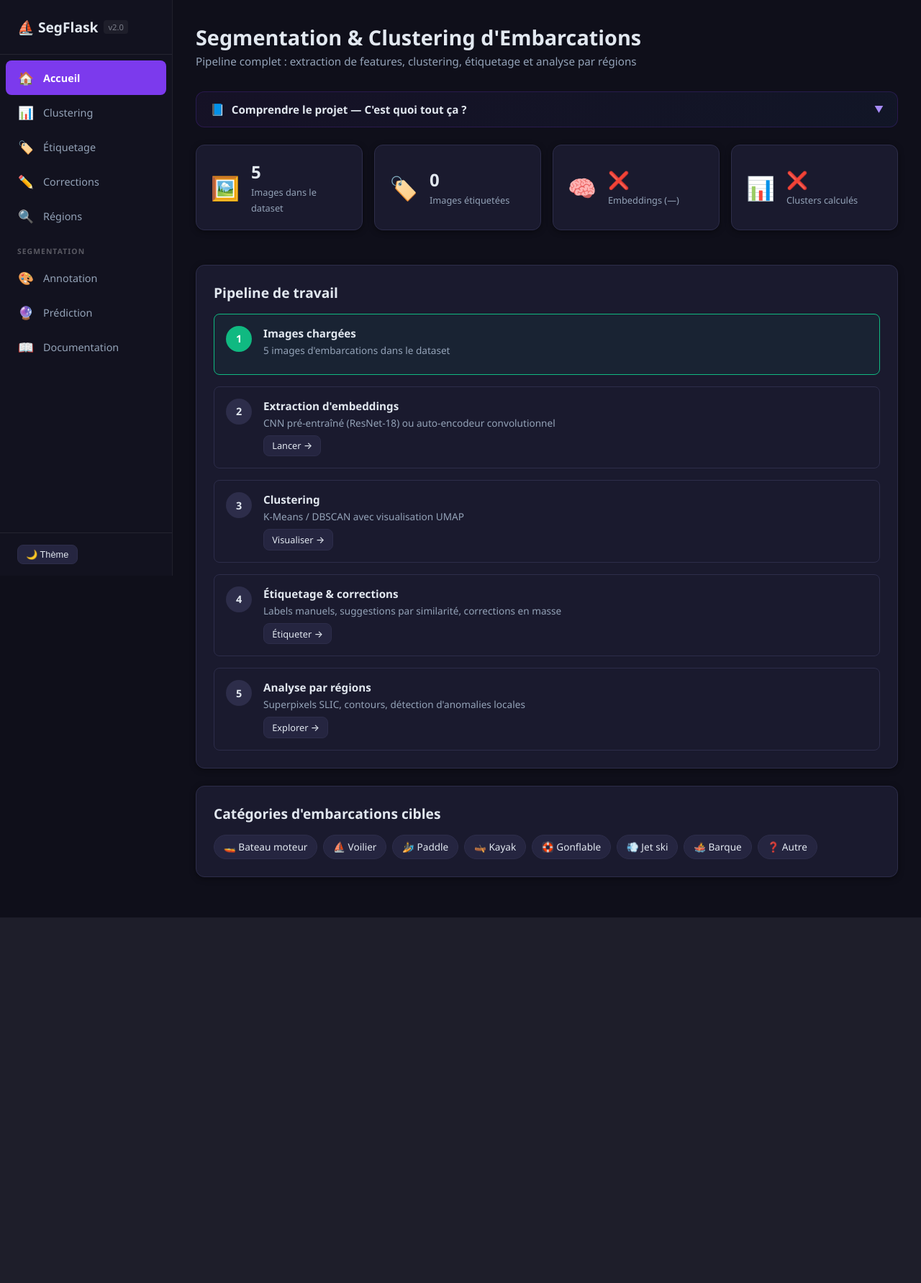
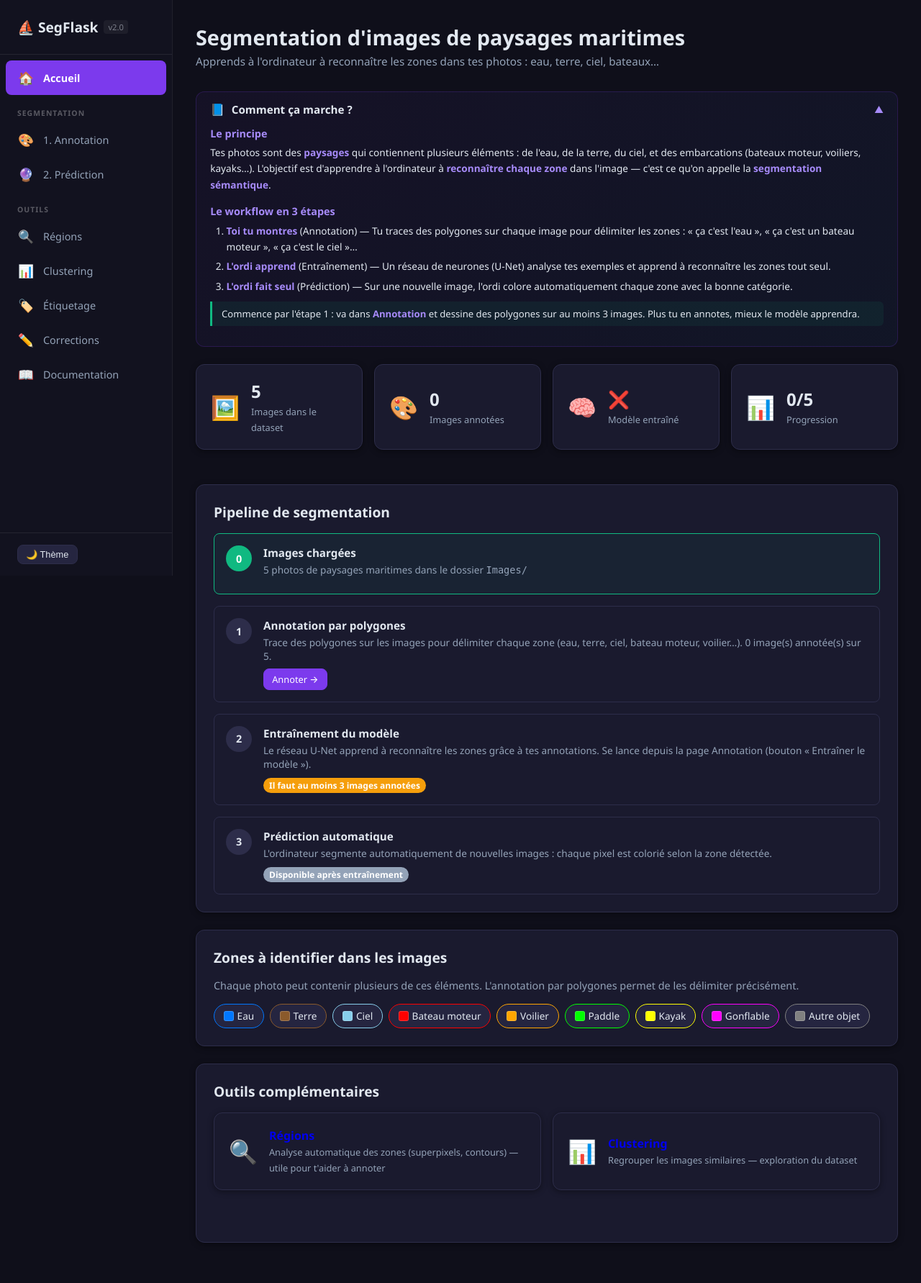
Before and after one commit to ElliottDaens/projet_segmentation_flask, a Flask app: page / in a window 1280 px wide. Shown: the whole page at 72% size. Before the commit the page ends 1275 px from the top, so only its background shows below. Run offline with Flask 3, Linux system fonts and the light colour scheme; some libraries are stand-ins or nearby versions.

Commit message:
refactor: pipeline recentre sur annotation par zones - segmentation semantique en priorite, clustering/etiquetage deviennent des outils secondaires, tutos mis a jour
Made-with: Cursor

```diff
--- a/app.py
+++ b/app.py
@@ -74,16 +74,14 @@ def add_history_entry(filename: str, old_label: str, new_label: str):
 @app.route("/")
 def index():
     images = list_images()
-    labels = load_labels()
-    n_labeled = sum(1 for v in labels.values() if v.get("label", "") != "non_etiqueté")
-    has_embeddings = _state["embeddings"] is not None
-    has_clusters = _state["cluster_labels"] is not None
+    from preprocessing.segmentation_dataset import count_annotated_images
+    n_annotated = count_annotated_images()
+    model_path = os.path.join(config.MODELS_SAVE_DIR, "unet.pth")
+    model_ready = os.path.isfile(model_path)
     return render_template("index.html",
                            n_images=len(images),
-                           n_labeled=n_labeled,
-                           has_embeddings=has_embeddings,
-                           has_clusters=has_clusters,
-                           method=_state["method"])
+                           n_annotated=n_annotated,
+                           model_ready=model_ready)
 
 
 # ── ROUTE : Clustering ──────────────────────────────────────────────
--- a/templates/base.html
+++ b/templates/base.html
@@ -18,6 +18,21 @@
             <li><a href="{{ url_for('index') }}" class="{% if request.endpoint == 'index' %}active{% endif %}">
                 <span class="nav-icon">🏠</span> Accueil
             </a></li>
+
+            <li class="nav-separator"><span>Segmentation</span></li>
+
+            <li><a href="{{ url_for('annotation_page') }}" class="{% if request.endpoint == 'annotation_page' %}active{% endif %}">
+                <span class="nav-icon">🎨</span> 1. Annotation
+            </a></li>
+            <li><a href="{{ url_for('prediction_page') }}" class="{% if request.endpoint == 'prediction_page' %}active{% endif %}">
+                <span class="nav-icon">🔮</span> 2. Prédiction
+            </a></li>
+
+            <li class="nav-separator"><span>Outils</span></li>
+
+            <li><a href="{{ url_for('regions_page') }}" class="{% if request.endpoint == 'regions_page' %}active{% endif %}">
+                <span class="nav-icon">🔍</span> Régions
+            </a></li>
             <li><a href="{{ url_for('clustering_page') }}" class="{% if request.endpoint == 'clustering_page' %}active{% endif %}">
                 <span class="nav-icon">📊</span> Clustering
             </a></li>
@@ -26,18 +41,6 @@
             </a></li>
             <li><a href="{{ url_for('corrections_page') }}" class="{% if request.endpoint == 'corrections_page' %}active{% endif %}">
                 <span class="nav-icon">✏️</span> Corrections
-            </a></li>
-            <li><a href="{{ url_for('regions_page') }}" class="{% if request.endpoint == 'regions_page' %}active{% endif %}">
-                <span class="nav-icon">🔍</span> Régions
-            </a></li>
-
-            <li class="nav-separator"><span>Segmentation</span></li>
-
-            <li><a href="{{ url_for('annotation_page') }}" class="{% if request.endpoint == 'annotation_page' %}active{% endif %}">
-                <span class="nav-icon">🎨</span> Annotation
-            </a></li>
-            <li><a href="{{ url_for('prediction_page') }}" class="{% if request.endpoint == 'prediction_page' %}active{% endif %}">
-                <span class="nav-icon">🔮</span> Prédiction
             </a></li>
             <li><a href="{{ url_for('documentation_page') }}" class="{% if request.endpoint == 'documentation_page' %}active{% endif %}">
                 <span class="nav-icon">📖</span> Documentation
--- a/templates/clustering.html
+++ b/templates/clustering.html
@@ -10,12 +10,14 @@
 <div class="tuto-box" data-tuto-id="clustering">
     <div class="tuto-header" onclick="toggleTuto(this)">
         <span>📘</span>
-        <h3>Comprendre le clustering — Pourquoi et comment ?</h3>
+        <h3>Comprendre le clustering — Outil d'exploration (optionnel)</h3>
         <span class="tuto-toggle">▼</span>
     </div>
     <div class="tuto-body">
+        <div class="warning">Cette page est un <strong>outil d'exploration optionnel</strong>. Le workflow principal de segmentation est : <strong>Annotation → Entraînement → Prédiction</strong>. Le clustering te permet d'analyser ton dataset pour repérer des images similaires, mais ce n'est pas l'étape principale.</div>
+
         <h4>C'est quoi le clustering ?</h4>
-        <p>Le clustering, c'est demander à l'ordinateur de <strong>regrouper les images qui se ressemblent</strong> sans lui dire quelles catégories existent. Il trouve les groupes tout seul en analysant le contenu visuel.</p>
+        <p>Le clustering regroupe les <strong>images entières</strong> qui se ressemblent visuellement. C'est utile pour explorer ton dataset et repérer quelles photos contiennent des scènes similaires (même type de paysage, même luminosité…). Mais ça ne segmente pas les zones à l'intérieur d'une image — pour ça, utilise l'<strong>Annotation</strong>.</p>
 
         <h4>Étape 1 : Les embeddings (fiches d'identité)</h4>
         <p>L'ordi ne « voit » pas les images comme toi. Il faut d'abord <strong>transformer chaque image en une liste de nombres</strong> (un vecteur) qui résume son contenu. C'est ce qu'on appelle un <strong>embedding</strong>.</p>
--- a/templates/index.html
+++ b/templates/index.html
@@ -3,31 +3,28 @@
 
 {% block content %}
 <div class="page-header">
-    <h1>Segmentation & Clustering d'Embarcations</h1>
-    <p class="subtitle">Pipeline complet : extraction de features, clustering, étiquetage et analyse par régions</p>
+    <h1>Segmentation d'images de paysages maritimes</h1>
+    <p class="subtitle">Apprends à l'ordinateur à reconnaître les zones dans tes photos : eau, terre, ciel, bateaux…</p>
 </div>
 
-<div class="tuto-box" data-tuto-id="index">
+<div class="tuto-box open" data-tuto-id="index">
     <div class="tuto-header" onclick="toggleTuto(this)">
         <span>📘</span>
-        <h3>Comprendre le projet — C'est quoi tout ça ?</h3>
+        <h3>Comment ça marche ?</h3>
         <span class="tuto-toggle">▼</span>
     </div>
     <div class="tuto-body">
-        <h4>L'objectif</h4>
-        <p>Tu as des photos de bateaux, et tu veux que l'ordinateur apprenne à <strong>reconnaître automatiquement</strong> ce qu'il y a dans ces photos : l'eau, la terre, le ciel, un bateau à moteur, un voilier, etc.</p>
+        <h4>Le principe</h4>
+        <p>Tes photos sont des <strong>paysages</strong> qui contiennent plusieurs éléments : de l'eau, de la terre, du ciel, et des embarcations (bateaux moteur, voiliers, kayaks…). L'objectif est d'apprendre à l'ordinateur à <strong>reconnaître chaque zone</strong> dans l'image — c'est ce qu'on appelle la <strong>segmentation sémantique</strong>.</p>
 
-        <h4>Le pipeline (les étapes dans l'ordre)</h4>
+        <h4>Le workflow en 3 étapes</h4>
         <ol>
-            <li><strong>Clustering</strong> — L'ordinateur regroupe les images qui se ressemblent, sans savoir ce que c'est. C'est comme trier un tas de photos par « ressemblance visuelle ».</li>
-            <li><strong>Étiquetage</strong> — Toi, tu donnes des noms aux groupes : « ça c'est des voiliers », « ça c'est des kayaks »…</li>
-            <li><strong>Annotation</strong> — Tu dessines directement sur les images pour montrer à l'ordi : « cette zone = eau, cette zone = bateau moteur ».</li>
-            <li><strong>Entraînement</strong> — L'ordi apprend de tes annotations grâce à un réseau de neurones (U-Net).</li>
-            <li><strong>Prédiction</strong> — L'ordi segmente tout seul de nouvelles images.</li>
+            <li><strong>Toi tu montres</strong> (Annotation) — Tu traces des polygones sur chaque image pour délimiter les zones : « ça c'est l'eau », « ça c'est un bateau moteur », « ça c'est le ciel »…</li>
+            <li><strong>L'ordi apprend</strong> (Entraînement) — Un réseau de neurones (U-Net) analyse tes exemples et apprend à reconnaître les zones tout seul.</li>
+            <li><strong>L'ordi fait seul</strong> (Prédiction) — Sur une nouvelle image, l'ordi colore automatiquement chaque zone avec la bonne catégorie.</li>
         </ol>
 
-        <h4>Par où commencer ?</h4>
-        <div class="tip">Conseil : commence par le <strong>Clustering</strong> pour avoir une vue d'ensemble de tes images, puis passe à l'<strong>Annotation</strong> pour dessiner les zones sur au moins 3 images. Ensuite, entraîne le modèle et teste la <strong>Prédiction</strong>.</div>
+        <div class="tip">Commence par l'étape 1 : va dans <strong>Annotation</strong> et dessine des polygones sur au moins 3 images. Plus tu en annotes, mieux le modèle apprendra.</div>
     </div>
 </div>
 
@@ -41,86 +38,108 @@
     </div>
 
     <div class="card stat-card">
-        <div class="stat-icon">🏷️</div>
+        <div class="stat-icon">🎨</div>
         <div class="stat-info">
-            <span class="stat-value">{{ n_labeled }}</span>
-            <span class="stat-label">Images étiquetées</span>
+            <span class="stat-value">{{ n_annotated }}</span>
+            <span class="stat-label">Images annotées</span>
         </div>
     </div>
 
     <div class="card stat-card">
         <div class="stat-icon">🧠</div>
         <div class="stat-info">
-            <span class="stat-value">{{ "✅" if has_embeddings else "❌" }}</span>
-            <span class="stat-label">Embeddings ({{ method or "—" }})</span>
+            <span class="stat-value">{{ "✅" if model_ready else "❌" }}</span>
+            <span class="stat-label">Modèle entraîné</span>
         </div>
     </div>
 
     <div class="card stat-card">
         <div class="stat-icon">📊</div>
         <div class="stat-info">
-            <span class="stat-value">{{ "✅" if has_clusters else "❌" }}</span>
-            <span class="stat-label">Clusters calculés</span>
+            <span class="stat-value">{{ n_annotated }}/{{ n_images }}</span>
+            <span class="stat-label">Progression</span>
         </div>
     </div>
 </div>
 
 <div class="card">
-    <h2>Pipeline de travail</h2>
+    <h2>Pipeline de segmentation</h2>
     <div class="pipeline-steps">
         <div class="step {{ 'done' if n_images > 0 else '' }}">
+            <div class="step-number">0</div>
+            <div class="step-content">
+                <h3>Images chargées</h3>
+                <p>{{ n_images }} photos de paysages maritimes dans le dossier <code>Images/</code></p>
+            </div>
+        </div>
+        <div class="step {{ 'done' if n_annotated >= 3 else '' }}">
             <div class="step-number">1</div>
             <div class="step-content">
-                <h3>Images chargées</h3>
-                <p>{{ n_images }} images d'embarcations dans le dataset</p>
+                <h3>Annotation par polygones</h3>
+                <p>Trace des polygones sur les images pour délimiter chaque zone (eau, terre, ciel, bateau moteur, voilier…). {{ n_annotated }} image(s) annotée(s) sur {{ n_images }}.</p>
+                <a href="{{ url_for('annotation_page') }}" class="btn btn-primary btn-sm">Annoter →</a>
             </div>
         </div>
-        <div class="step {{ 'done' if has_embeddings else '' }}">
+        <div class="step {{ 'done' if model_ready else '' }}">
             <div class="step-number">2</div>
             <div class="step-content">
-                <h3>Extraction d'embeddings</h3>
-                <p>CNN pré-entraîné (ResNet-18) ou auto-encodeur convolutionnel</p>
-                <a href="{{ url_for('clustering_page') }}" class="btn btn-sm">Lancer →</a>
+                <h3>Entraînement du modèle</h3>
+                <p>Le réseau U-Net apprend à reconnaître les zones grâce à tes annotations. Se lance depuis la page Annotation (bouton « Entraîner le modèle »).</p>
+                {% if n_annotated >= 3 %}
+                <span class="badge" style="background:var(--success)">Prêt ({{ n_annotated }} masques)</span>
+                {% else %}
+                <span class="badge" style="background:var(--warning)">Il faut au moins 3 images annotées</span>
+                {% endif %}
             </div>
         </div>
-        <div class="step {{ 'done' if has_clusters else '' }}">
+        <div class="step {{ 'done' if model_ready else '' }}">
             <div class="step-number">3</div>
             <div class="step-content">
-                <h3>Clustering</h3>
-                <p>K-Means / DBSCAN avec visualisation UMAP</p>
-                <a href="{{ url_for('clustering_page') }}" class="btn btn-sm">Visualiser →</a>
-            </div>
-        </div>
-        <div class="step {{ 'done' if n_labeled > 0 else '' }}">
-            <div class="step-number">4</div>
-            <div class="step-content">
-                <h3>Étiquetage & corrections</h3>
-                <p>Labels manuels, suggestions par similarité, corrections en masse</p>
-                <a href="{{ url_for('labeling_page') }}" class="btn btn-sm">Étiqueter →</a>
-            </div>
-        </div>
-        <div class="step">
-            <div class="step-number">5</div>
-            <div class="step-content">
-                <h3>Analyse par régions</h3>
-                <p>Superpixels SLIC, contours, détection d'anomalies locales</p>
-                <a href="{{ url_for('regions_page') }}" class="btn btn-sm">Explorer →</a>
+                <h3>Prédiction automatique</h3>
+                <p>L'ordinateur segmente automatiquement de nouvelles images : chaque pixel est colorié selon la zone détectée.</p>
+                {% if model_ready %}
+                <a href="{{ url_for('prediction_page') }}" class="btn btn-primary btn-sm">Prédire →</a>
+                {% else %}
+                <span class="badge" style="background:var(--text-secondary)">Disponible après entraînement</span>
+                {% endif %}
             </div>
         </div>
     </div>
 </div>
 
 <div class="card">
-    <h2>Catégories d'embarcations cibles</h2>
+    <h2>Zones à identifier dans les images</h2>
+    <p style="color:var(--text-secondary);font-size:0.9rem;margin-bottom:1rem;">Chaque photo peut contenir plusieurs de ces éléments. L'annotation par polygones permet de les délimiter précisément.</p>
     <div class="label-chips">
-        <span class="chip">🚤 Bateau moteur</span>
-        <span class="chip">⛵ Voilier</span>
-        <span class="chip">🏄 Paddle</span>
-        <span class="chip">🛶 Kayak</span>
-        <span class="chip">🛟 Gonflable</span>
-        <span class="chip">💨 Jet ski</span>
-        <span class="chip">🚣 Barque</span>
-        <span class="chip">❓ Autre</span>
+        <span class="chip" style="border-color:#0077FF"><span class="cls-dot" style="background:#0077FF"></span> Eau</span>
+        <span class="chip" style="border-color:#8B5A2B"><span class="cls-dot" style="background:#8B5A2B"></span> Terre</span>
+        <span class="chip" style="border-color:#87CEEB"><span class="cls-dot" style="background:#87CEEB"></span> Ciel</span>
+        <span class="chip" style="border-color:#FF0000"><span class="cls-dot" style="background:#FF0000"></span> Bateau moteur</span>
+        <span class="chip" style="border-color:#FFA500"><span class="cls-dot" style="background:#FFA500"></span> Voilier</span>
+        <span class="chip" style="border-color:#00FF00"><span class="cls-dot" style="background:#00FF00"></span> Paddle</span>
+        <span class="chip" style="border-color:#FFFF00"><span class="cls-dot" style="background:#FFFF00"></span> Kayak</span>
+        <span class="chip" style="border-color:#FF00FF"><span class="cls-dot" style="background:#FF00FF"></span> Gonflable</span>
+        <span class="chip" style="border-color:#808080"><span class="cls-dot" style="background:#808080"></span> Autre objet</span>
+    </div>
+</div>
+
+<div class="card">
+    <h2>Outils complémentaires</h2>
+    <div class="dashboard-grid" style="margin-top:0.5rem;">
+        <a href="{{ url_for('regions_page') }}" class="card stat-card" style="text-decoration:none;">
+            <div class="stat-icon">🔍</div>
+            <div class="stat-info">
+                <span class="stat-value" style="font-size:1rem;">Régions</span>
+                <span class="stat-label">Analyse automatique des zones (superpixels, contours) — utile pour t'aider à annoter</span>
+            </div>
+        </a>
+        <a href="{{ url_for('clustering_page') }}" class="card stat-card" style="text-decoration:none;">
+            <div class="stat-icon">📊</div>
+            <div class="stat-info">
+                <span class="stat-value" style="font-size:1rem;">Clustering</span>
+                <span class="stat-label">Regrouper les images similaires — exploration du dataset</span>
+            </div>
+        </a>
     </div>
 </div>
 {% endblock %}
```
Also changed, not shown: templates/labeling.html (+8 -6 lines).
